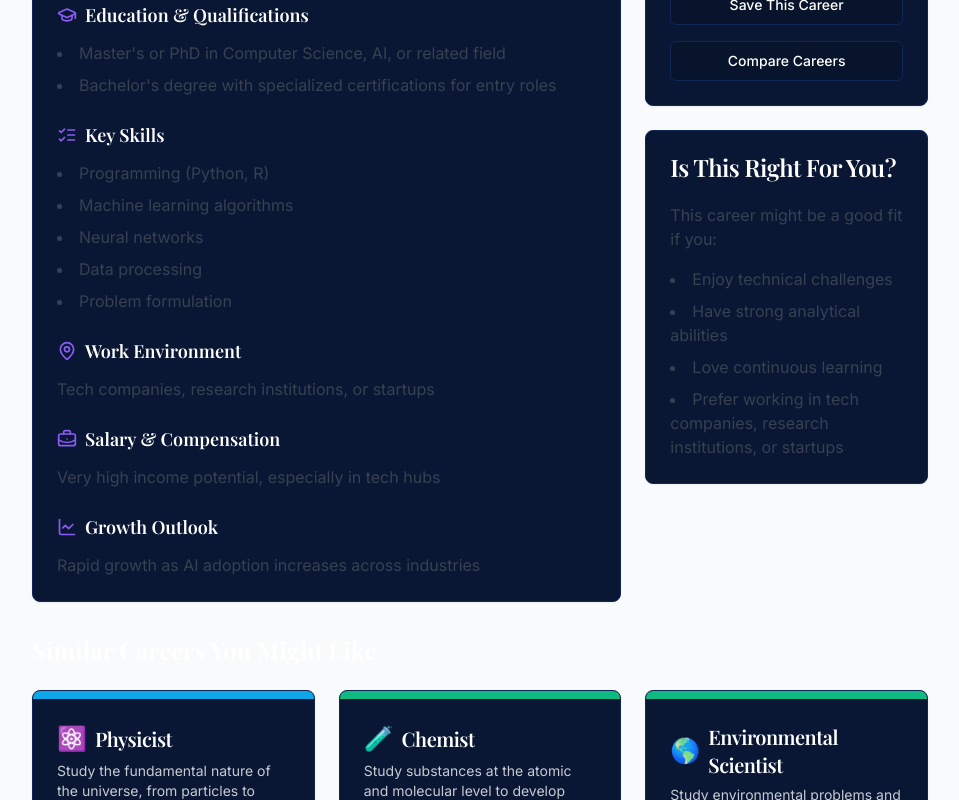
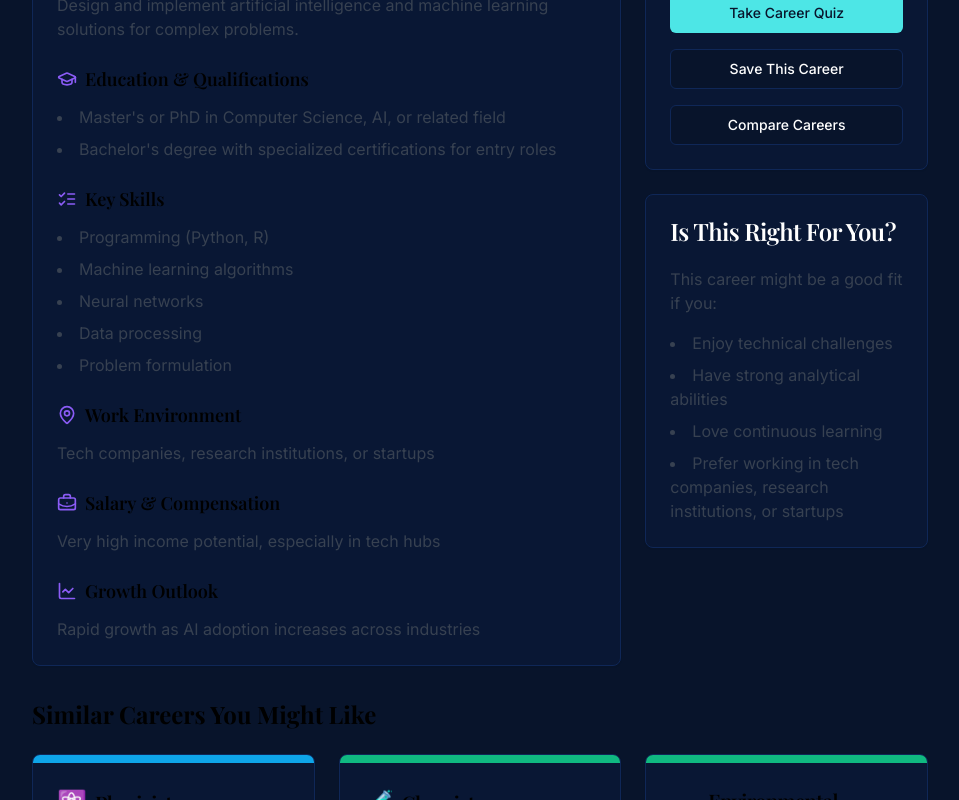
Before and after one commit to udayanaditya/dream-career-finder, a React (Vite) app: page /careers/ai-ml-engineer in a window 1280 px wide. Shown: the part 400-1200 px from the top of the page, without its empty margins (160-1119 px from the left). Built offline with nearby package versions, Linux system fonts and the light colour scheme.

Commit message:
Fix: Career name color on CareerInfo page
Change the color of the career name to black when the CareerInfo page is opened.

```diff
--- a/src/components/CareerCard.tsx
+++ b/src/components/CareerCard.tsx
@@ -42,7 +42,7 @@ const CareerCard: React.FC<CareerCardProps> = ({
         <div className="flex justify-between items-start">
           <div className="flex items-center space-x-2">
             <span className="text-2xl">{career.icon}</span>
-            <CardTitle className={isCompact ? 'text-lg' : 'text-xl'}>{career.title}</CardTitle>
+            <CardTitle className={`${isCompact ? 'text-lg' : 'text-xl'} text-black`}>{career.title}</CardTitle>
           </div>
           {matchPercentage && (
             <Badge variant="secondary" className="text-career-purple">
--- a/src/pages/CareerInfo.tsx
+++ b/src/pages/CareerInfo.tsx
@@ -1,8 +1,6 @@
-
 import React, { useEffect, useState } from 'react';
 import { useParams, Link } from 'react-router-dom';
-import Navbar from '@/components/Navbar';
-import Footer from '@/components/Footer';
+import PageWrapper from '@/components/PageWrapper';
 import { Button } from "@/components/ui/button";
 import { Badge } from "@/components/ui/badge";
 import { Card, CardContent, CardHeader, CardTitle } from "@/components/ui/card";
@@ -41,9 +39,8 @@ const CareerInfo = () => {
 
   if (!career) {
     return (
-      <>
-        <Navbar />
-        <div className="min-h-screen bg-gray-50 pt-24 pb-20 flex items-center justify-center">
+      <PageWrapper>
+        <div className="min-h-screen pt-24 pb-20 flex items-center justify-center">
           <div className="text-center">
             <h1 className="text-2xl font-bold mb-4">Career not found</h1>
             <Button asChild>
@@ -51,8 +48,7 @@ const CareerInfo = () => {
             </Button>
           </div>
         </div>
-        <Footer />
-      </>
+      </PageWrapper>
     );
   }
 
@@ -74,9 +70,8 @@ const CareerInfo = () => {
   };
 
   return (
-    <>
-      <Navbar />
-      <div className="min-h-screen bg-gray-50 pt-24 pb-20">
+    <PageWrapper>
+      <div className="min-h-screen pt-24 pb-20">
         <div className="container mx-auto px-4">
           <div className="max-w-4xl mx-auto">
             <div className="mb-6">
@@ -92,7 +87,7 @@ const CareerInfo = () => {
                   {career.icon}
                 </div>
                 <div>
-                  <h1 className="text-3xl font-bold">{career.title}</h1>
+                  <h1 className="text-3xl font-bold text-black">{career.title}</h1>
                   <div className="flex flex-wrap gap-2 mt-2">
                     {career.tags.map((tag, index) => (
                       <Badge key={index} variant="secondary">{tag.replace('_', ' ')}</Badge>
@@ -112,7 +107,7 @@ const CareerInfo = () => {
 
                   <div className="space-y-6">
                     <div>
-                      <h3 className="text-lg font-semibold flex items-center mb-3">
+                      <h3 className="text-lg font-semibold flex items-center mb-3 text-black">
                         <GraduationCap className="mr-2 h-5 w-5 text-career-purple" />
                         Education & Qualifications
                       </h3>
@@ -124,7 +119,7 @@ const CareerInfo = () => {
                     </div>
 
                     <div>
-                      <h3 className="text-lg font-semibold flex items-center mb-3">
+                      <h3 className="text-lg font-semibold flex items-center mb-3 text-black">
                         <ListChecks className="mr-2 h-5 w-5 text-career-purple" />
                         Key Skills
                       </h3>
@@ -136,7 +131,7 @@ const CareerInfo = () => {
                     </div>
 
                     <div>
-                      <h3 className="text-lg font-semibold flex items-center mb-3">
+                      <h3 className="text-lg font-semibold flex items-center mb-3 text-black">
                         <MapPin className="mr-2 h-5 w-5 text-career-purple" />
                         Work Environment
                       </h3>
@@ -144,7 +139,7 @@ const CareerInfo = () => {
                     </div>
 
                     <div>
-                      <h3 className="text-lg font-semibold flex items-center mb-3">
+                      <h3 className="text-lg font-semibold flex items-center mb-3 text-black">
                         <BriefcaseBusiness className="mr-2 h-5 w-5 text-career-purple" />
                         Salary & Compensation
                       </h3>
@@ -152,7 +147,7 @@ const CareerInfo = () => {
                     </div>
 
                     <div>
-                      <h3 className="text-lg font-semibold flex items-center mb-3">
+                      <h3 className="text-lg font-semibold flex items-center mb-3 text-black">
                         <LineChart className="mr-2 h-5 w-5 text-career-purple" />
                         Growth Outlook
                       </h3>
@@ -195,7 +190,7 @@ const CareerInfo = () => {
 
             {relatedCareers.length > 0 && (
               <div>
-                <h2 className="text-2xl font-bold mb-6">Similar Careers You Might Like</h2>
+                <h2 className="text-2xl font-bold mb-6 text-black">Similar Careers You Might Like</h2>
                 <div className="grid grid-cols-1 md:grid-cols-3 gap-6">
                   {relatedCareers.map(relatedCareer => (
                     <CareerCard key={relatedCareer.id} career={relatedCareer} />
@@ -206,8 +201,7 @@ const CareerInfo = () => {
           </div>
         </div>
       </div>
-      <Footer />
-    </>
+    </PageWrapper>
   );
 };
 
```
